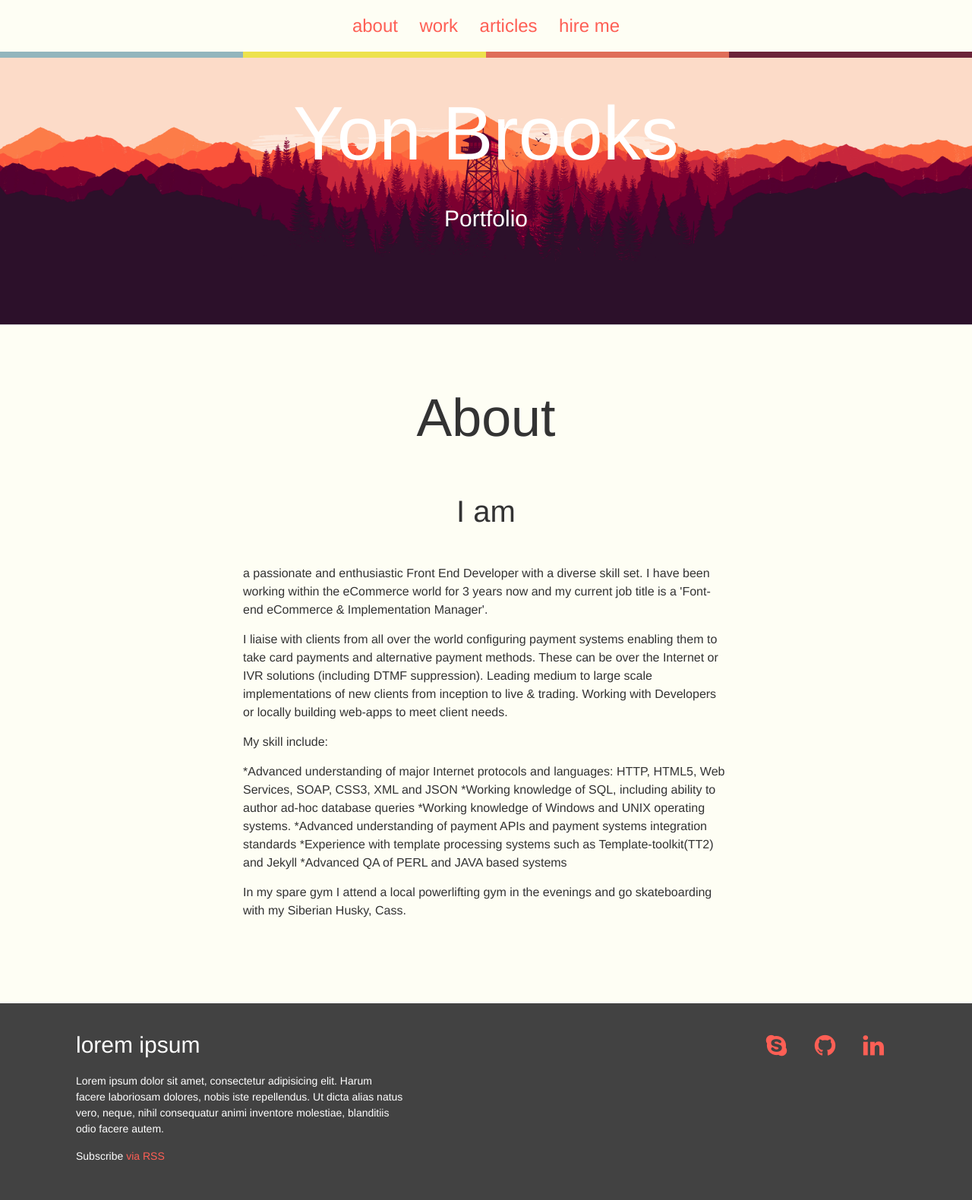
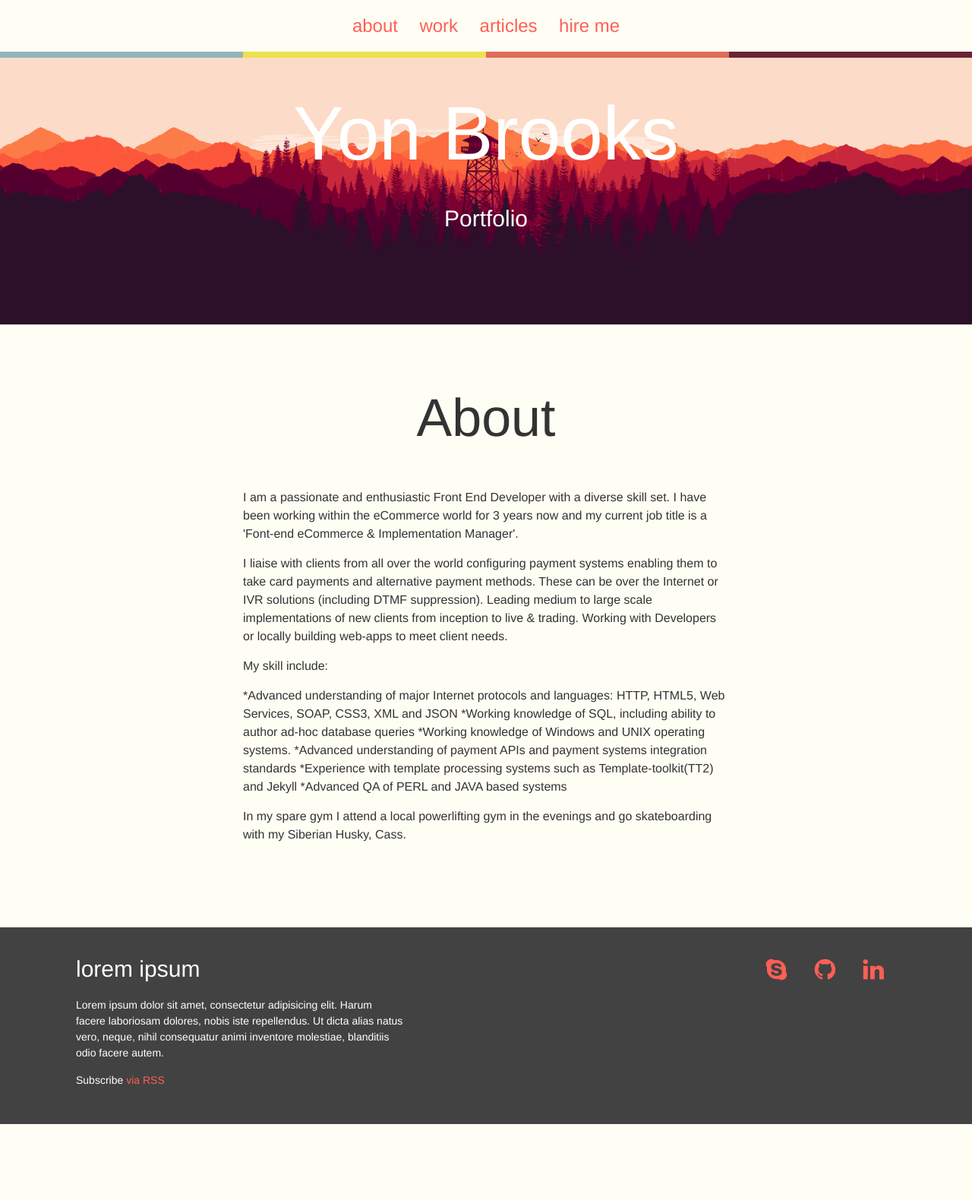
Before and after one commit to Yonald/portfolio, a Jekyll site: the page built from about.md, in a window 1280 px wide. Shown: the whole page at 76% size. Built offline with Jekyll 4.4.1, drawn with Linux system fonts in a browser that asks for light colours; nearby versions of some CDN libraries; after the commit the page ends 1480 px from its top, so only the background shows below that.

Commit message:
about h2 to span

```diff
--- a/about.md
+++ b/about.md
@@ -4,7 +4,7 @@ title: About
 permalink: /about/
 ---
 
-<h2>I am </h2><p>a passionate and enthusiastic Front End Developer with a diverse skill set. I have been working within the eCommerce world for 3 years now and my current job title is a 'Font-end eCommerce & Implementation Manager'.</p>
+<p><span>I am </span>a passionate and enthusiastic Front End Developer with a diverse skill set. I have been working within the eCommerce world for 3 years now and my current job title is a 'Font-end eCommerce & Implementation Manager'.</p>
 
 <p>I liaise with clients from all over the world configuring payment systems enabling them to take card payments and alternative payment methods. These can be over the Internet or IVR solutions (including DTMF suppression). Leading medium to large scale implementations of new clients from inception to live & trading. Working with Developers or locally building web-apps to meet client needs.</p>
 
```
